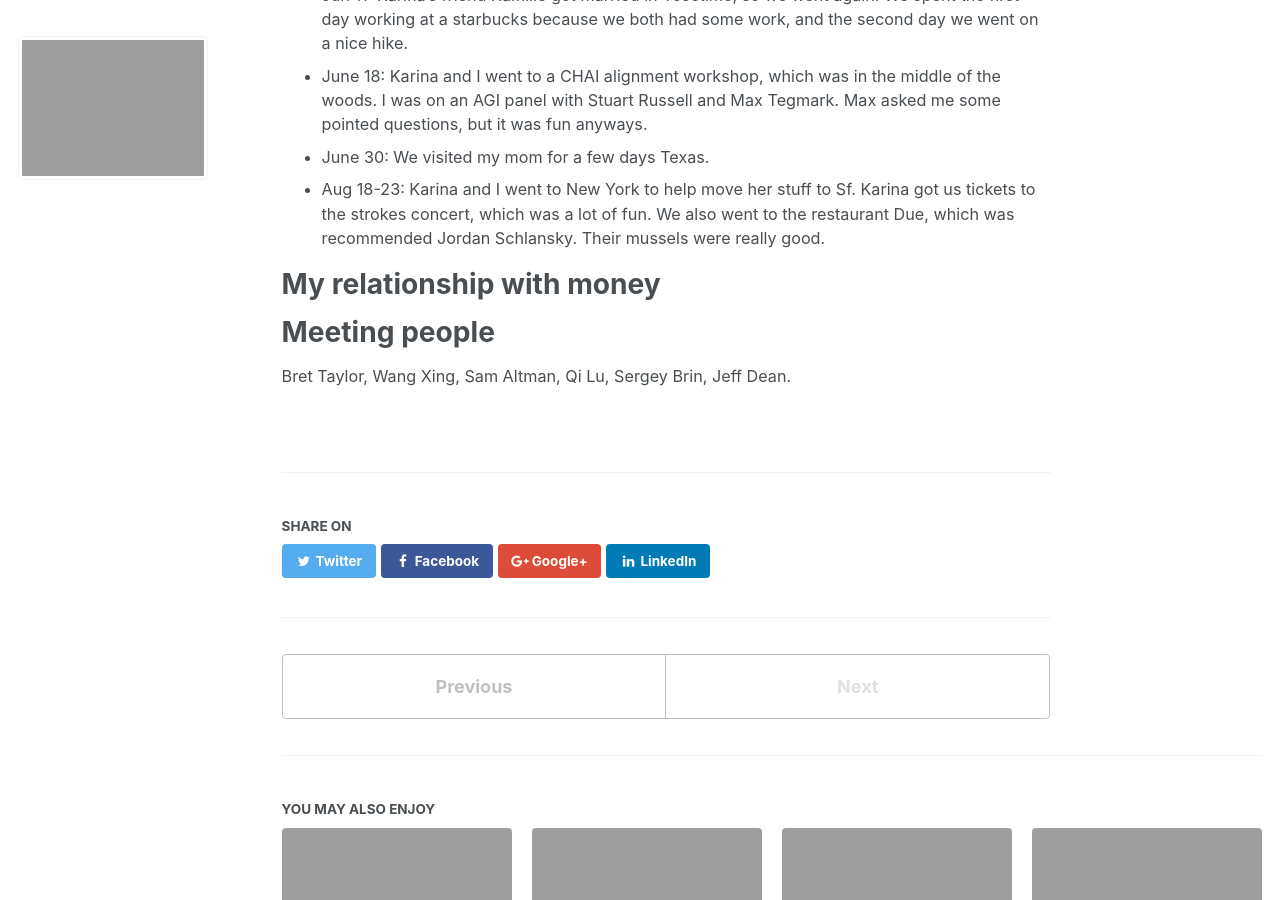
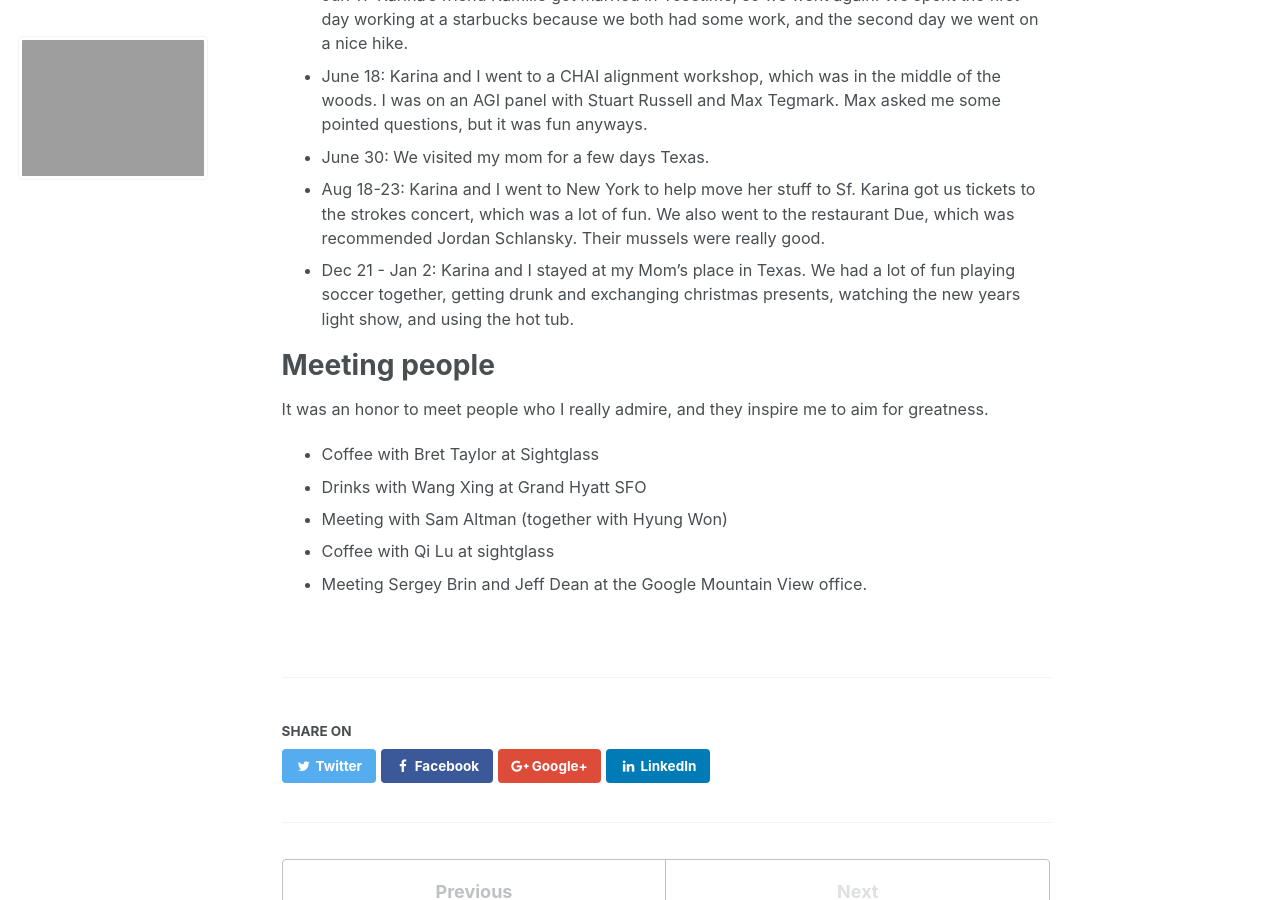
Before and after one commit to jasonwei20/jasonwei20.github.io, a Jekyll site: the page built from _posts/2023-12-31-blog-post-22.md, in a window 1280 px wide and 900 px high, scrolled down 2279 px. Built offline with Jekyll 4.4.1, drawn with Linux system fonts in a browser that asks for light colours.

Commit message:
Update 2023-12-31-blog-post-22.md

```diff
--- a/_posts/2023-12-31-blog-post-22.md
+++ b/_posts/2023-12-31-blog-post-22.md
@@ -55,8 +55,12 @@ Other than the three big trips, Karina and I also took a few weekend trips.
 - June 18: Karina and I went to a CHAI alignment workshop, which was in the middle of the woods. I was on an AGI panel with Stuart Russell and Max Tegmark. Max asked me some pointed questions, but it was fun anyways.
 - June 30: We visited my mom for a few days Texas.
 - Aug 18-23: Karina and I went to New York to help move her stuff to Sf. Karina got us tickets to the strokes concert, which was a lot of fun. We also went to the restaurant Due, which was recommended Jordan Schlansky. Their mussels were really good.
-
-# My relationship with money
+- Dec 21 - Jan 2: Karina and I stayed at my Mom's place in Texas. We had a lot of fun playing soccer together, getting drunk and exchanging christmas presents, watching the new years light show, and using the hot tub.
 
 # Meeting people
-Bret Taylor, Wang Xing, Sam Altman, Qi Lu, Sergey Brin, Jeff Dean.
+It was an honor to meet people who I really admire, and they inspire me to aim for greatness.
+- Coffee with Bret Taylor at Sightglass
+- Drinks with Wang Xing at Grand Hyatt SFO
+- Meeting with Sam Altman (together with Hyung Won)
+- Coffee with Qi Lu at sightglass
+- Meeting Sergey Brin and Jeff Dean at the Google Mountain View office.
```
